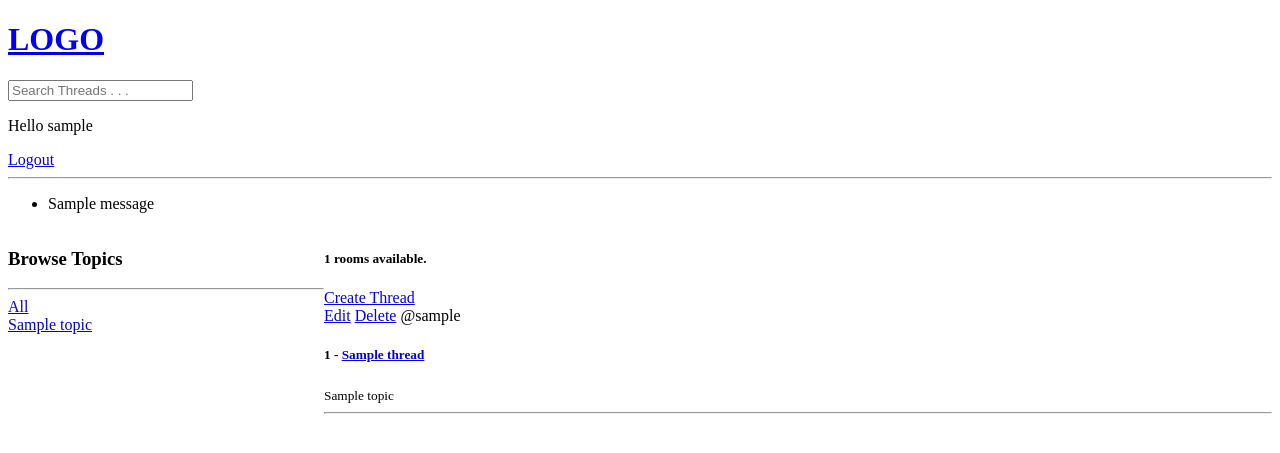
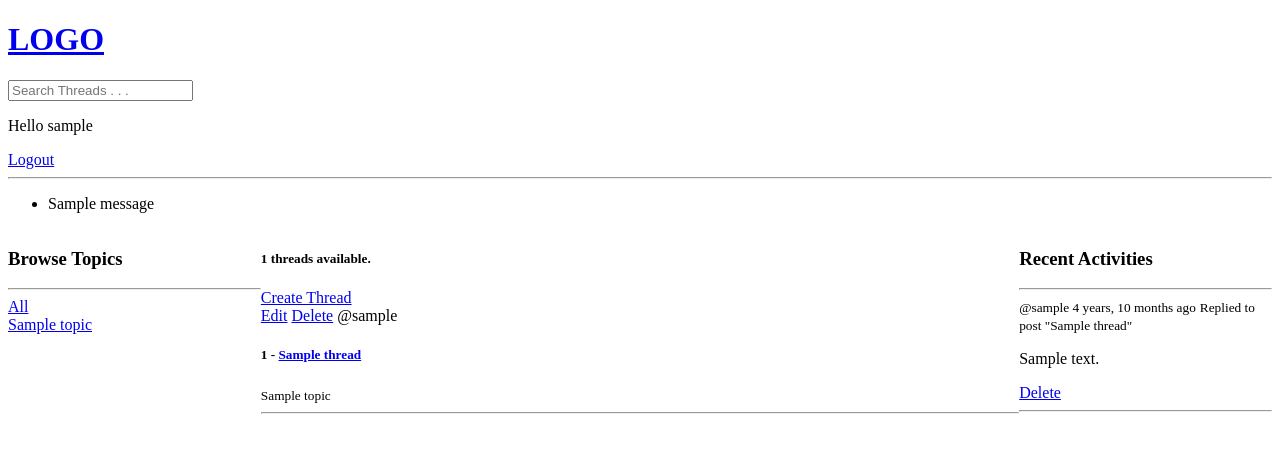
Before and after one commit to bluestero/threadscape, a Django app: page / in a window 1280 px wide. Shown: the top 453 px of the page. Run offline with Django 5.2, Linux system fonts and the light colour scheme; a user stored in the database is signed in; tables that the repository leaves empty hold one stand-in row (values such as "Sample post"); one stand-in notice (Sample message) is shown.

Commit message:
Added recent activities panel.

```diff
--- a/threadscape/base/static/base/home.css
+++ b/threadscape/base/static/base/home.css
@@ -1,4 +1,4 @@
 .home-container {
     display: grid;
-    grid-template-columns: 1fr 3fr;
+    grid-template-columns: 1fr 3fr 1fr;
 }
--- a/threadscape/base/templates/base/home.html
+++ b/threadscape/base/templates/base/home.html
@@ -16,7 +16,7 @@
 <!--Main container div start-->
 <div class = "home-container">
 
-    <!--Side-bar container-->
+    <!--Topic container start-->
     <div>
 
         <!--Heading-->
@@ -35,14 +35,14 @@
         </div>
         {% endfor %}
 
-    <!--End of Side-bar div-->
+    <!--Topic div end-->
     </div>
 
     <!--Threads div start-->
     <div>
 
-        <!--Room count-->
-        <h5>{{ room_count }} rooms available.</h5>
+        <!--Thread count-->
+        <h5>{{ thread_count }} threads available.</h5>
 
         <!--Link to create a new thread-->
         <a  href = "{% url 'create-thread' %}">Create Thread</a>
@@ -67,6 +67,34 @@
     <!--Threads div end-->
     </div>
 
+    <!--Recent Activities container start-->
+    <div>
+
+        <!--Heading-->
+        <h3>Recent Activities</h3>
+        <hr>
+
+        <!--Iterating the thread messages and adding them dynamically-->
+        {% for message in thread_messages %}
+        <div>
+
+            <!-- Activity content -->
+            <small>@{{ message.user }} {{ message.created|timesince }} ago</small>
+            <small>Replied to post "{{ message.thread }}"</small>
+            <p>{{ message }}</p>
+
+            <!-- Only showing delete to the owner of the message -->
+            {% if request.user == message.user %}
+            <a href = "{% url 'delete-message' message.id%}">Delete</a>
+            {% endif %}
+            <hr>
+        </div>
+        {% endfor %}
+
+    <!--Recent Activities div end-->
+    </div>
+
+
 <!--Main container div and block content end-->
 </div>
 {% endblock content %}
--- a/threadscape/base/views.py
+++ b/threadscape/base/views.py
@@ -116,8 +116,12 @@ def home(request):
         Q(description__icontains = topic)
     )
 
+    #-Fetching the messages-#
+    thread_messages = models.Message.objects.filter(Q(thread__topic__name__icontains = topic))
+    print(thread_messages)
+
     #-Creating the context object to render-#
-    context = {"threads": threads, "topics": topics, "room_count": threads.count()}
+    context = {"threads": threads, "topics": topics, "thread_count": threads.count(), "thread_messages": thread_messages}
 
     #-Returning the rendered page-#
     return render(request, "base/home.html", context)
@@ -170,6 +174,7 @@ def delete_message(request, pk):
     #-Deleting the record and redirecting to home if the request was through form submit-#
     if request.method == "POST":
         message.delete()
+        return redirect("home")
         return redirect("thread", pk = thread_id)
 
     #-Creating the context object to render-#
```
